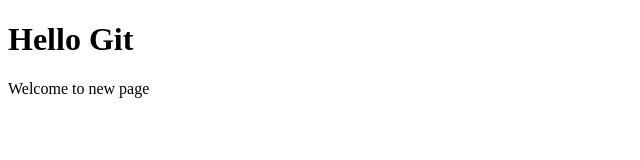
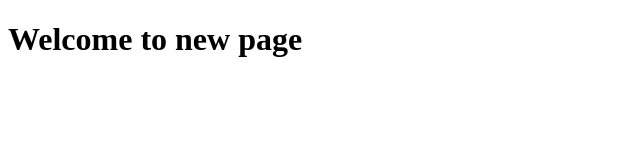
Before and after one commit to JINU-2004/sampleweb, a website: page index.html in a window 1280 px wide. Shown: the whole page, without its empty margins (0-640 px from the left). Drawn offline with Linux system fonts and the light colour scheme.

Commit message:
index committed by client

```diff
--- a/index.html
+++ b/index.html
@@ -6,7 +6,7 @@
   <title>Document</title>
 </head>
 <body>
-  <h1>Hello Git</h1>
+  <h1
   <p>Welcome to new page</p>
 </body>
 </html>
```
